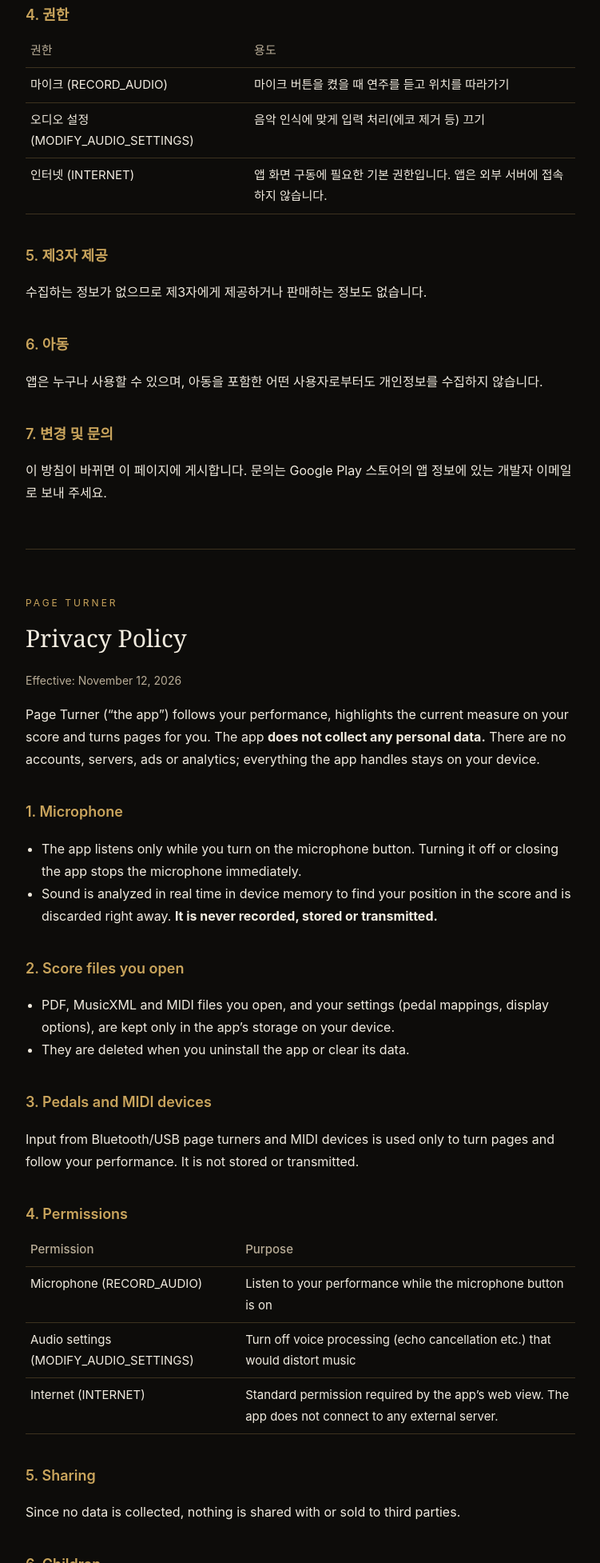
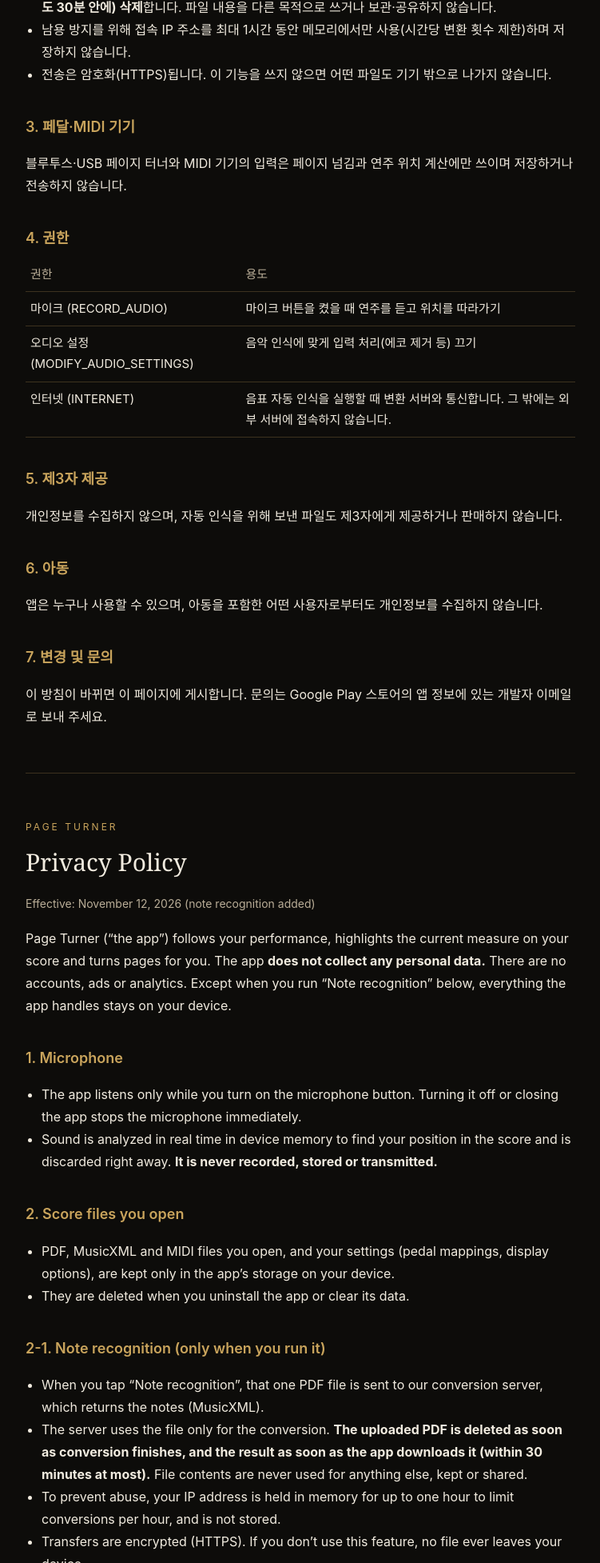
Before and after one commit to yj7-park/page-turner-privacy, a plain HTML site: page index.html in a window 1280 px wide. Shown: the part 846-2800 px from the top of the page at 80% size, without its empty margins (264-1015 px from the left). Drawn offline with Linux system fonts and the light colour scheme.

Commit message:
Add note recognition (opt-in upload) section

```diff
--- a/index.html
+++ b/index.html
@@ -26,9 +26,9 @@
 <main>
   <p class="eyebrow">Page Turner</p>
   <h1>개인정보처리방침</h1>
-  <p class="muted">시행일: 2026년 11월 12일 · <nav style="display:inline"><a href="#en">English</a></nav></p>
+  <p class="muted">시행일: 2026년 11월 12일 (자동 인식 항목 추가) · <nav style="display:inline"><a href="#en">English</a></nav></p>
 
-  <p>Page Turner(이하 “앱”)는 연주를 따라 악보의 현재 마디를 표시하고 페이지를 넘겨 주는 앱입니다. 앱은 <b>개인정보를 수집하지 않습니다.</b> 회원가입, 서버, 광고, 이용 통계 분석 도구가 없으며, 앱이 다루는 모든 정보는 사용자의 기기 안에서만 처리됩니다.</p>
+  <p>Page Turner(이하 “앱”)는 연주를 따라 악보의 현재 마디를 표시하고 페이지를 넘겨 주는 앱입니다. 앱은 <b>개인정보를 수집하지 않습니다.</b> 회원가입, 광고, 이용 통계 분석 도구가 없으며, 아래 “음표 자동 인식”을 직접 실행할 때를 빼면 앱이 다루는 모든 정보는 사용자의 기기 안에서만 처리됩니다.</p>
 
   <h2>1. 마이크</h2>
   <ul>
@@ -42,6 +42,14 @@
     <li>앱을 삭제하거나 앱 데이터를 지우면 함께 삭제됩니다.</li>
   </ul>
 
+  <h2>2-1. 음표 자동 인식 (사용자가 실행할 때만)</h2>
+  <ul>
+    <li>사용자가 “음표 자동 인식”을 누르면, 그 PDF 파일 하나를 변환 서버로 보내 음표 정보(MusicXML)를 만들어 돌려받습니다.</li>
+    <li>서버는 변환에만 파일을 쓰며, <b>올린 PDF는 변환이 끝나는 즉시, 변환 결과는 앱이 받아 가는 즉시(늦어도 30분 안에) 삭제</b>합니다. 파일 내용을 다른 목적으로 쓰거나 보관·공유하지 않습니다.</li>
+    <li>남용 방지를 위해 접속 IP 주소를 최대 1시간 동안 메모리에서만 사용(시간당 변환 횟수 제한)하며 저장하지 않습니다.</li>
+    <li>전송은 암호화(HTTPS)됩니다. 이 기능을 쓰지 않으면 어떤 파일도 기기 밖으로 나가지 않습니다.</li>
+  </ul>
+
   <h2>3. 페달·MIDI 기기</h2>
   <p>블루투스·USB 페이지 터너와 MIDI 기기의 입력은 페이지 넘김과 연주 위치 계산에만 쓰이며 저장하거나 전송하지 않습니다.</p>
 
@@ -50,11 +58,11 @@
     <tr><th>권한</th><th>용도</th></tr>
     <tr><td>마이크 (RECORD_AUDIO)</td><td>마이크 버튼을 켰을 때 연주를 듣고 위치를 따라가기</td></tr>
     <tr><td>오디오 설정 (MODIFY_AUDIO_SETTINGS)</td><td>음악 인식에 맞게 입력 처리(에코 제거 등) 끄기</td></tr>
-    <tr><td>인터넷 (INTERNET)</td><td>앱 화면 구동에 필요한 기본 권한입니다. 앱은 외부 서버에 접속하지 않습니다.</td></tr>
+    <tr><td>인터넷 (INTERNET)</td><td>음표 자동 인식을 실행할 때 변환 서버와 통신합니다. 그 밖에는 외부 서버에 접속하지 않습니다.</td></tr>
   </table>
 
   <h2>5. 제3자 제공</h2>
-  <p>수집하는 정보가 없으므로 제3자에게 제공하거나 판매하는 정보도 없습니다.</p>
+  <p>개인정보를 수집하지 않으며, 자동 인식을 위해 보낸 파일도 제3자에게 제공하거나 판매하지 않습니다.</p>
 
   <h2>6. 아동</h2>
   <p>앱은 누구나 사용할 수 있으며, 아동을 포함한 어떤 사용자로부터도 개인정보를 수집하지 않습니다.</p>
@@ -66,9 +74,9 @@
 
   <p class="eyebrow">Page Turner</p>
   <h1>Privacy Policy</h1>
-  <p class="muted">Effective: November 12, 2026</p>
+  <p class="muted">Effective: November 12, 2026 (note recognition added)</p>
 
-  <p>Page Turner (“the app”) follows your performance, highlights the current measure on your score and turns pages for you. The app <b>does not collect any personal data.</b> There are no accounts, servers, ads or analytics; everything the app handles stays on your device.</p>
+  <p>Page Turner (“the app”) follows your performance, highlights the current measure on your score and turns pages for you. The app <b>does not collect any personal data.</b> There are no accounts, ads or analytics. Except when you run “Note recognition” below, everything the app handles stays on your device.</p>
 
   <h2>1. Microphone</h2>
   <ul>
@@ -82,6 +90,14 @@
     <li>They are deleted when you uninstall the app or clear its data.</li>
   </ul>
 
+  <h2>2-1. Note recognition (only when you run it)</h2>
+  <ul>
+    <li>When you tap “Note recognition”, that one PDF file is sent to our conversion server, which returns the notes (MusicXML).</li>
+    <li>The server uses the file only for the conversion. <b>The uploaded PDF is deleted as soon as conversion finishes, and the result as soon as the app downloads it (within 30 minutes at most).</b> File contents are never used for anything else, kept or shared.</li>
+    <li>To prevent abuse, your IP address is held in memory for up to one hour to limit conversions per hour, and is not stored.</li>
+    <li>Transfers are encrypted (HTTPS). If you don’t use this feature, no file ever leaves your device.</li>
+  </ul>
+
   <h2>3. Pedals and MIDI devices</h2>
   <p>Input from Bluetooth/USB page turners and MIDI devices is used only to turn pages and follow your performance. It is not stored or transmitted.</p>
 
@@ -90,11 +106,11 @@
     <tr><th>Permission</th><th>Purpose</th></tr>
     <tr><td>Microphone (RECORD_AUDIO)</td><td>Listen to your performance while the microphone button is on</td></tr>
     <tr><td>Audio settings (MODIFY_AUDIO_SETTINGS)</td><td>Turn off voice processing (echo cancellation etc.) that would distort music</td></tr>
-    <tr><td>Internet (INTERNET)</td><td>Standard permission required by the app’s web view. The app does not connect to any external server.</td></tr>
+    <tr><td>Internet (INTERNET)</td><td>Used to talk to the conversion server when you run note recognition. The app connects to no other external server.</td></tr>
   </table>
 
   <h2>5. Sharing</h2>
-  <p>Since no data is collected, nothing is shared with or sold to third parties.</p>
+  <p>No personal data is collected, and files sent for recognition are never shared with or sold to third parties.</p>
 
   <h2>6. Children</h2>
   <p>The app is suitable for everyone and does not collect personal data from any user, including children.</p>
```
